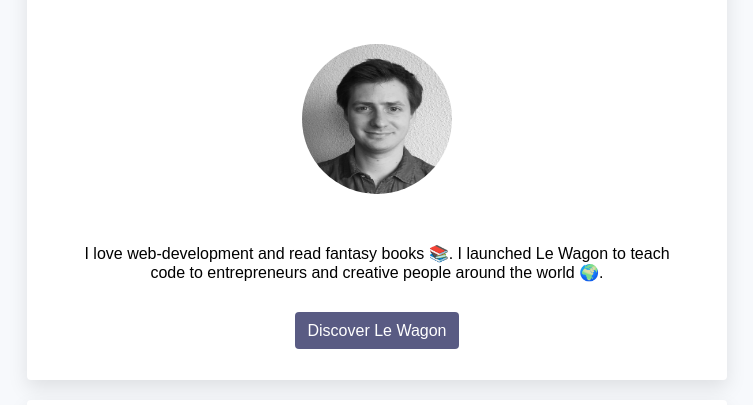
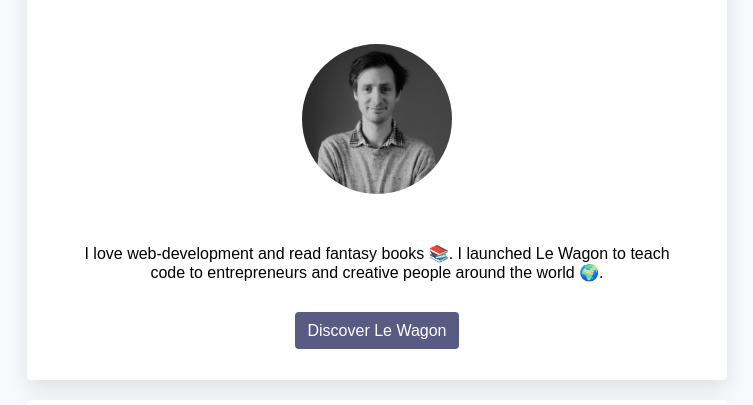
Before and after one commit to tomskypom/profile, a plain HTML site: page index.html in a window 1280 px wide. Shown: the part 182-587 px from the top of the page, without its empty margins (263-1016 px from the left). Drawn offline with Linux system fonts and the light colour scheme.

Commit message:
modif photo profile

```diff
--- a/index.html
+++ b/index.html
@@ -13,7 +13,7 @@
     <div class="card-white">
       <h1>Hello, I'm Thomas 🧙‍♂️</h1>
       <h2>I'm programmer now 💻</h2>
-            <img src="images/Photo_CV4.png" alt="Thomas Toulouse" class="img-circle">
+      <img src="images/Profile_TT_NB.jpg" alt="Thomas Toulouse" class="img-circle">
       <p>I love web-development and read fantasy books 📚. I launched Le Wagon to teach code to entrepreneurs and creative people around the world 🌍.</p>
       <a href="https://www.lewagon.com" target="_blank" class="btn-blue">Discover Le Wagon</a>
     </div>
```
Also changed, not shown: images/Profile_TT_NB.jpg (added), style.css (indentation only). Lines whose indentation alone changed are shown as unchanged.
